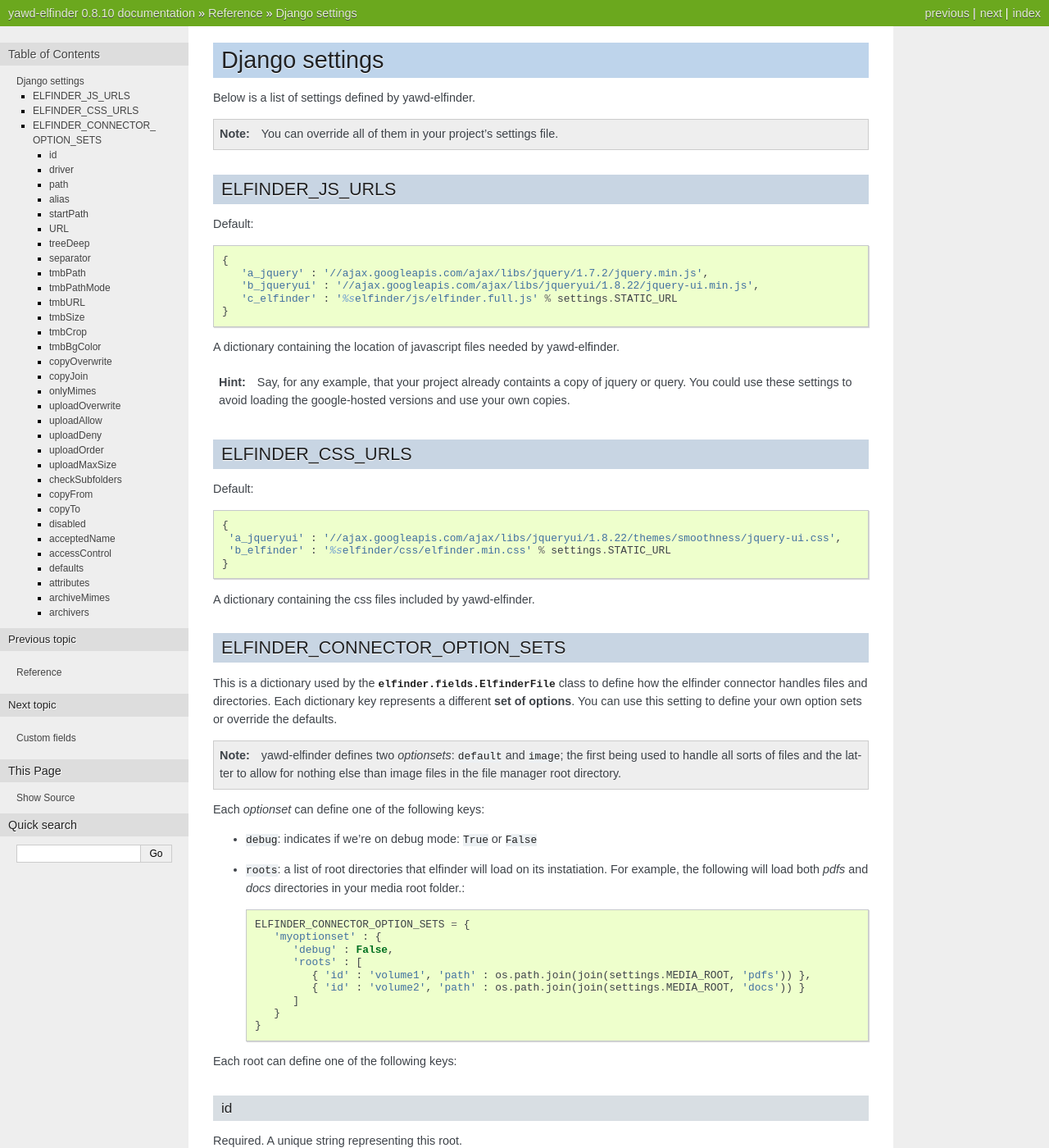
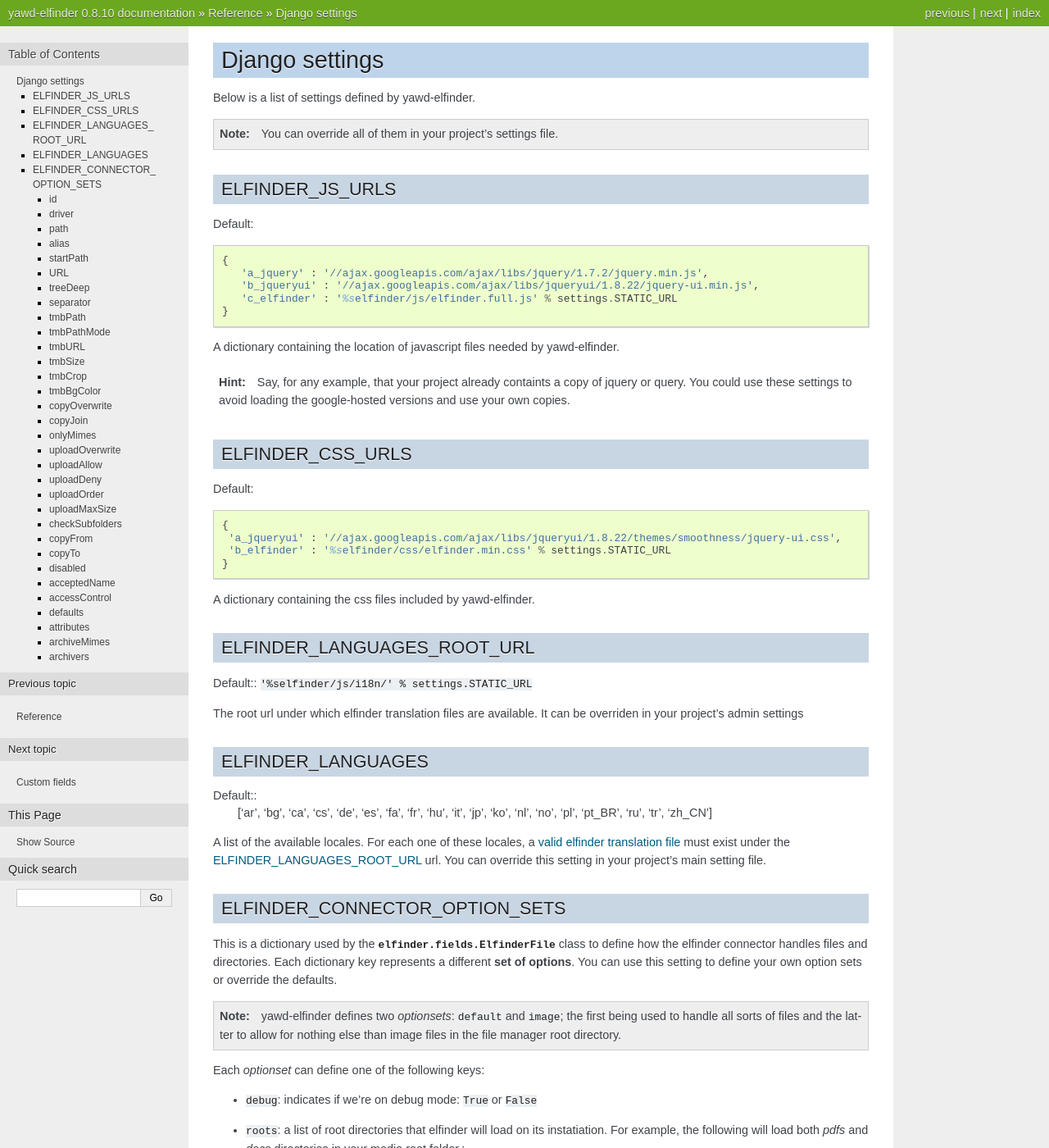
Before and after one commit to ppetrid/yawd-elfinder, a Sphinx documentation site: the page built from docs/ref/settings.rst, in a window 1280 px wide and 1400 px high. Shown: the whole window at 82% size. Built offline with Sphinx 7.4.7, drawn with Linux system fonts in a browser that asks for light colours; some of the changed text lies outside the part shown.

```diff
--- a/docs/index.rst
+++ b/docs/index.rst
@@ -26,6 +26,7 @@ Contents:
    requirements
    installation
    usage
+   localization
    ref/index
 
 Indices and tables
--- a/docs/ref/settings.rst
+++ b/docs/ref/settings.rst
@@ -44,6 +44,29 @@ Default::
    }
 
 A dictionary containing the css files included by yawd-elfinder.
+
+.. _setting-ELFINDER_LANGUAGES_ROOT_URL:
+
+ELFINDER_LANGUAGES_ROOT_URL
+---------------------------
+
+Default:: ``'%selfinder/js/i18n/' % settings.STATIC_URL``
+
+The root url under which elfinder translation files are available. It can be
+overriden in your project's admin settings
+
+.. _setting-ELFINDER_LANGUAGES:
+
+ELFINDER_LANGUAGES
+------------------
+
+Default::
+   ['ar', 'bg', 'ca', 'cs', 'de', 'es', 'fa', 'fr', 'hu', 'it', 'jp', 'ko', 'nl', 'no', 'pl', 'pt_BR', 'ru', 'tr', 'zh_CN']
+
+A list of the available locales. For each one of these locales, a
+`valid elfinder translation file <https://github.com/Studio-42/elFinder/tree/2.x/js/i18n>`_
+must exist under the :ref:`setting-ELFINDER_LANGUAGES_ROOT_URL` url. You can
+override this setting in your project's main setting file.
 
 .. _setting-ELFINDER_CONNECTOR_OPTION_SETS:
 
```
Also changed, not shown: other parts of docs/ref/settings.rst (+3 -3 lines), CHANGES.rst (+11 -5 lines), docs/localization.rst (added, +24 -0 lines), 3 other files.
